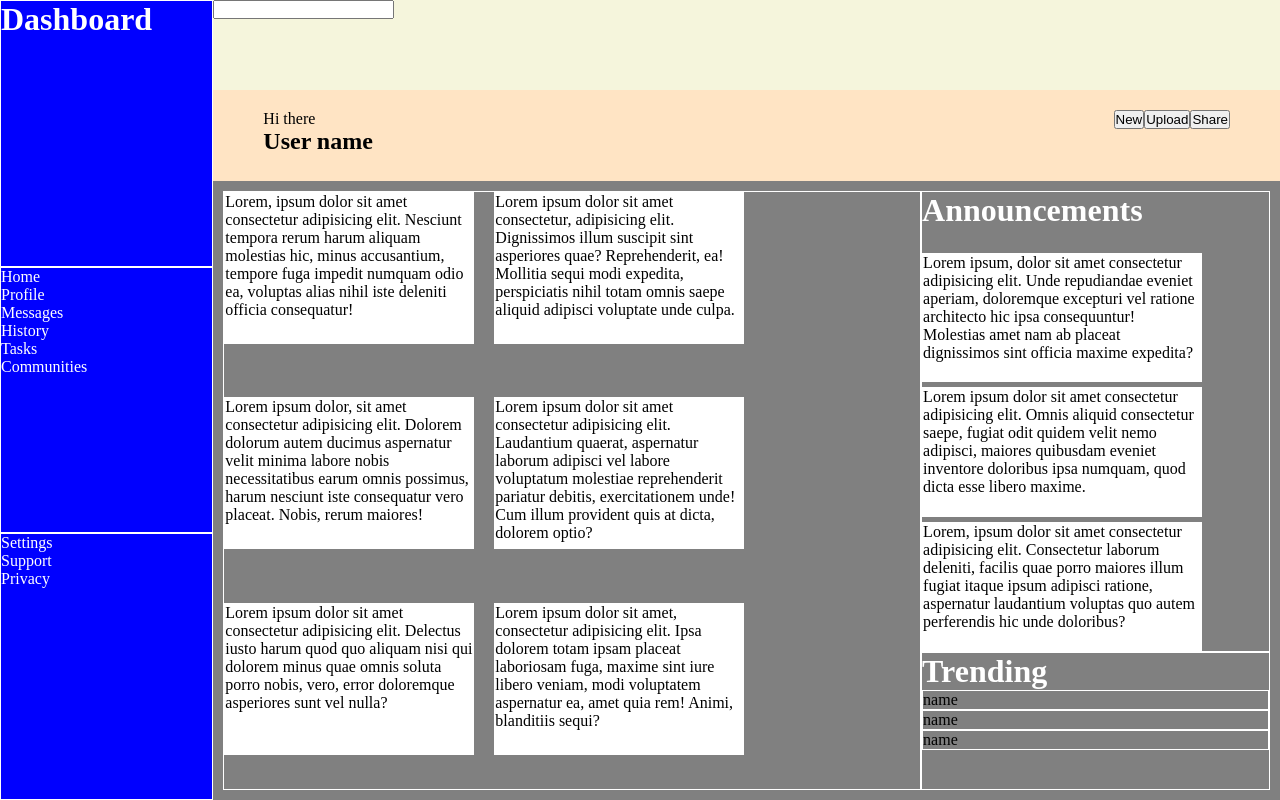
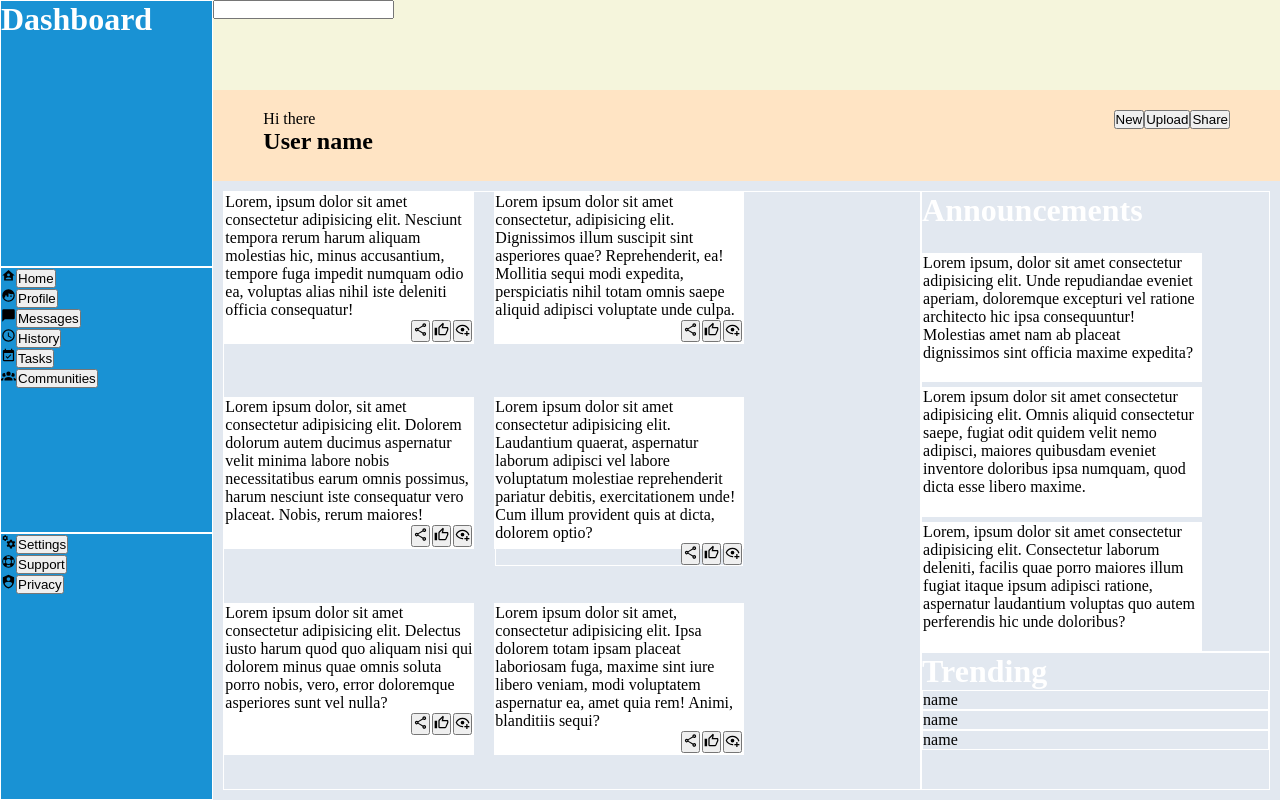
Before and after one commit to L4er70/Admin-dashboard, a plain HTML site: page index.html in a window 1280 px wide. Drawn offline with Linux system fonts and the light colour scheme.

Commit message:
icons added

```diff
--- a/index.html
+++ b/index.html
@@ -38,20 +38,20 @@
             </div>
             <div class="menu">
                 <ul>
-                    <li>Home</li>
-                    <li>Profile</li>
-                    <li>Messages</li>
-                    <li>History</li>
-                    <li>Tasks</li>
-                    <li>Communities</li>
+                    <li><img src="src/home-account.svg"><button>Home</button></li>
+                    <li><img src="src/face-man-profile.svg"><button>Profile</button></li>
+                    <li><img src="src/message.svg" alt=""><button>Messages</button></li>
+                    <li><img src="src/clock-outline.svg" alt=""><button>History</button></li>
+                    <li><img src="src/calendar-check.svg" alt=""><button>Tasks</button></li>
+                    <li><img src="src/account-group.svg" alt=""><button>Communities</button></li>
                 </ul>
 
             </div>
             <div class="settings">
                 <ul>
-                    <li>Settings</li>
-                    <li>Support</li>
-                    <li>Privacy</li>
+                    <li><img src="src/cogs.svg" alt=""><button>Settings</button></li>
+                    <li><img src="src/lifebuoy.svg" alt=""><button>Support</button></li>
+                    <li><img src="src/shield-account.svg" alt=""><button>Privacy</button></li>
                 </ul>
             </div>
 
@@ -59,12 +59,50 @@
 
         <div class="body">
             <div class="projects">
-                <div class="card">Lorem, ipsum dolor sit amet consectetur adipisicing elit. Nesciunt tempora rerum harum aliquam molestias hic, minus accusantium, tempore fuga impedit numquam odio ea, voluptas alias nihil iste deleniti officia consequatur!</div>
-                <div class="card">Lorem ipsum dolor sit amet consectetur, adipisicing elit. Dignissimos illum suscipit sint asperiores quae? Reprehenderit, ea! Mollitia sequi modi expedita, perspiciatis nihil totam omnis saepe aliquid adipisci voluptate unde culpa.</div>
-                <div class="card">Lorem ipsum dolor, sit amet consectetur adipisicing elit. Dolorem dolorum autem ducimus aspernatur velit minima labore nobis necessitatibus earum omnis possimus, harum nesciunt iste consequatur vero placeat. Nobis, rerum maiores!</div>
-                <div class="card">Lorem ipsum dolor sit amet consectetur adipisicing elit. Laudantium quaerat, aspernatur laborum adipisci vel labore voluptatum molestiae reprehenderit pariatur debitis, exercitationem unde! Cum illum provident quis at dicta, dolorem optio?</div>
-                <div class="card">Lorem ipsum dolor sit amet consectetur adipisicing elit. Delectus iusto harum quod quo aliquam nisi qui dolorem minus quae omnis soluta porro nobis, vero, error doloremque asperiores sunt vel nulla?</div>
-                <div class="card">Lorem ipsum dolor sit amet, consectetur adipisicing elit. Ipsa dolorem totam ipsam placeat laboriosam fuga, maxime sint iure libero veniam, modi voluptatem aspernatur ea, amet quia rem! Animi, blanditiis sequi?</div>
+                <div class="card">Lorem, ipsum dolor sit amet consectetur adipisicing elit. Nesciunt tempora rerum harum aliquam molestias hic, minus accusantium, tempore fuga impedit numquam odio ea, voluptas alias nihil iste deleniti officia consequatur!
+                    <div class="icons">
+                        <ul>
+                            <li><button><img src="src/share-variant-outline.svg" alt=""></button></li>
+                            <li><button><img src="src/thumb-up-outline.svg" alt=""></button></li>
+                            <li><button><img src="src/eye-plus-outline.svg" alt=""></button></li>
+                        </ul>
+                    </div>
+                </div>
+                <div class="card">Lorem ipsum dolor sit amet consectetur, adipisicing elit. Dignissimos illum suscipit sint asperiores quae? Reprehenderit, ea! Mollitia sequi modi expedita, perspiciatis nihil totam omnis saepe aliquid adipisci voluptate unde culpa. <div class="icons">
+                    <ul>
+                        <li><button><img src="src/share-variant-outline.svg" alt=""></button></li>
+                        <li><button><img src="src/thumb-up-outline.svg" alt=""></button></li>
+                        <li><button><img src="src/eye-plus-outline.svg" alt=""></button></li>
+                    </ul>
+                </div></div>
+                <div class="card">Lorem ipsum dolor, sit amet consectetur adipisicing elit. Dolorem dolorum autem ducimus aspernatur velit minima labore nobis necessitatibus earum omnis possimus, harum nesciunt iste consequatur vero placeat. Nobis, rerum maiores! <div class="icons">
+                    <ul>
+                        <li><button><img src="src/share-variant-outline.svg" alt=""></button></li>
+                        <li><button><img src="src/thumb-up-outline.svg" alt=""></button></li>
+                        <li><button><img src="src/eye-plus-outline.svg" alt=""></button></li>
+                    </ul>
+                </div></div>
+                <div class="card">Lorem ipsum dolor sit amet consectetur adipisicing elit. Laudantium quaerat, aspernatur laborum adipisci vel labore voluptatum molestiae reprehenderit pariatur debitis, exercitationem unde! Cum illum provident quis at dicta, dolorem optio? <div class="icons">
+                    <ul>
+                        <li><button><img src="src/share-variant-outline.svg" alt=""></button></li>
+                        <li><button><img src="src/thumb-up-outline.svg" alt=""></button></li>
+                        <li><button><img src="src/eye-plus-outline.svg" alt=""></button></li>
+                    </ul>
+                </div></div>
+                <div class="card">Lorem ipsum dolor sit amet consectetur adipisicing elit. Delectus iusto harum quod quo aliquam nisi qui dolorem minus quae omnis soluta porro nobis, vero, error doloremque asperiores sunt vel nulla? <div class="icons">
+                    <ul>
+                        <li><button><img src="src/share-variant-outline.svg" alt=""></button></li>
+                        <li><button><img src="src/thumb-up-outline.svg" alt=""></button></li>
+                        <li><button><img src="src/eye-plus-outline.svg" alt=""></button></li>
+                    </ul>
+                </div></div>
+                <div class="card">Lorem ipsum dolor sit amet, consectetur adipisicing elit. Ipsa dolorem totam ipsam placeat laboriosam fuga, maxime sint iure libero veniam, modi voluptatem aspernatur ea, amet quia rem! Animi, blanditiis sequi? <div class="icons">
+                    <ul>
+                        <li><button><img src="src/share-variant-outline.svg" alt=""></button></li>
+                        <li><button><img src="src/thumb-up-outline.svg" alt=""></button></li>
+                        <li><button><img src="src/eye-plus-outline.svg" alt=""></button></li>
+                    </ul>
+                </div></div>
             </div>
             <div class="announcements">
                 <h1>Announcements</h1>
--- a/style.css
+++ b/style.css
@@ -20,7 +20,7 @@ body{
 }
 .body{
     padding: 10px;
-    background-color: gray;
+    background-color: #e2e8f0;
     grid-row: 2/4;
     display: grid;
     grid-template-columns: 4fr 2fr;
@@ -30,7 +30,7 @@ body{
     border:1px solid white;
 }
 .sidebar{
-    background-color:blue;
+    background-color:#1992d4;
     grid-row: 1/4;
     display: grid;
     grid-template-rows: repeat(3,1fr);
@@ -86,3 +86,19 @@ h1{color: white;}
     justify-content: space-evenly;
 
 }
+img{
+    height:15px;
+}
+.card{
+    display: flex;
+    flex-direction: column;
+
+}
+.icons{
+    display: flex;
+    justify-content: end;
+}
+.icons ul{
+    display: flex;
+    gap: 2px;
+}
```
Also changed, not shown: src/account-group.svg (added), src/bell-outline.svg (added), src/calendar-check.svg (added), src/clock-outline.svg (added), src/cogs.svg (added), src/eye-plus-outline.svg (added), src/face-man-profile.svg (added), src/home-account.svg (added), src/lifebuoy.svg (added), src/magnify.svg (added), src/message.svg (added), src/share-variant-outline.svg (added), src/shield-account.svg (added), src/thumb-up-outline.svg (added).
